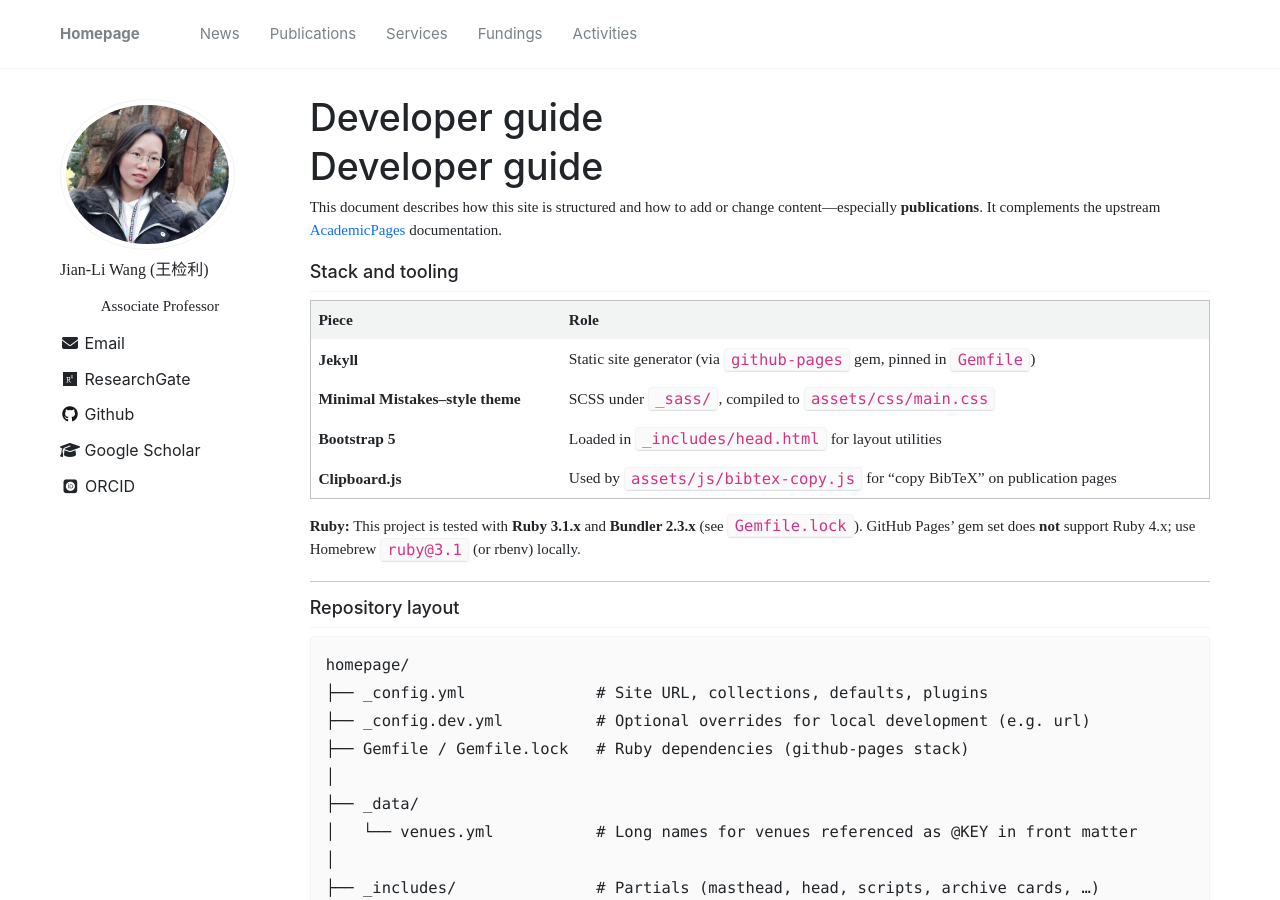
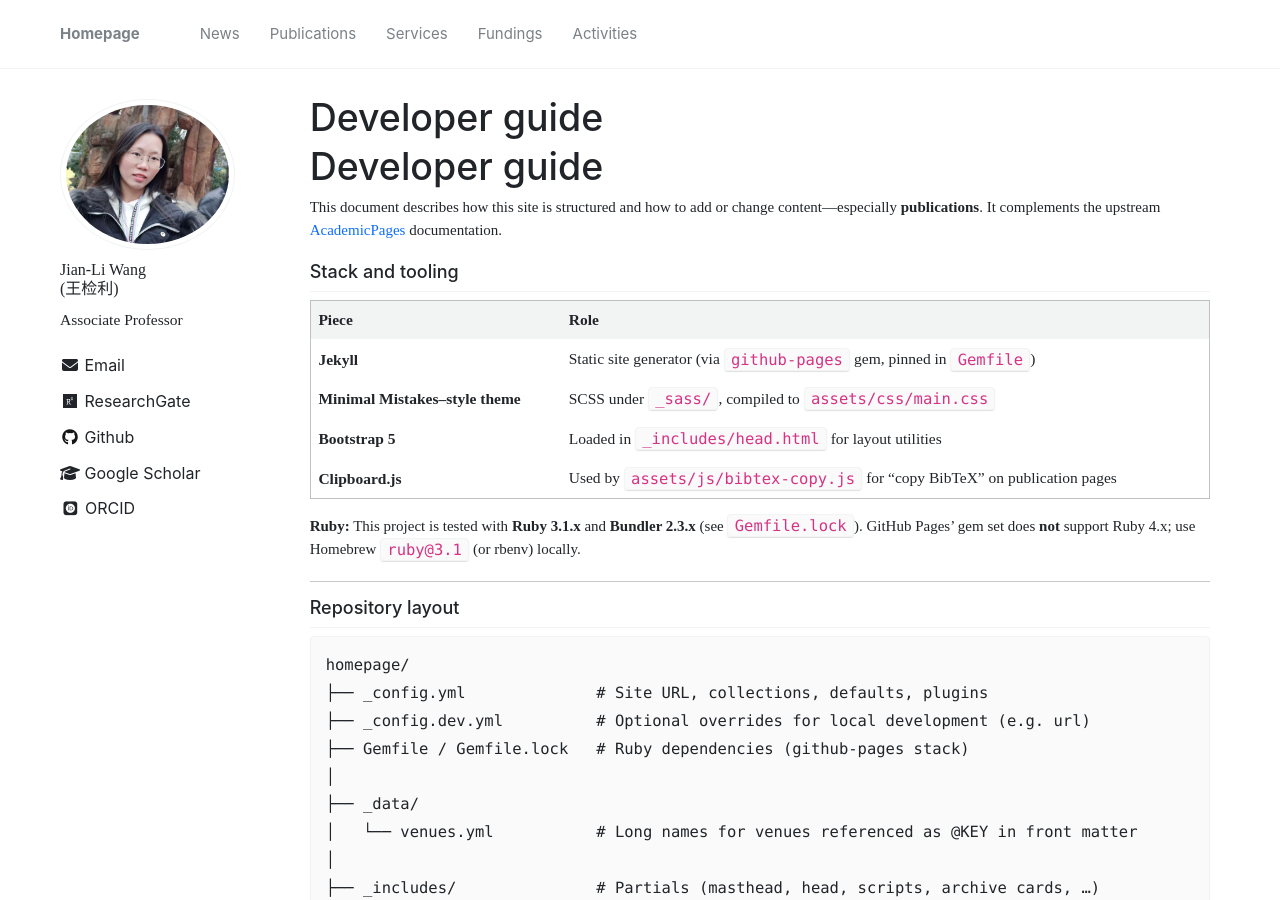
Before and after one commit to wangjianli123/wangjianli123.github.io, a Jekyll site: the page built from DEV.md, in a window 1280 px wide and 900 px high. Built offline with Jekyll 4.4.1, drawn with Linux system fonts in a browser that asks for light colours; nearby versions of some CDN libraries; some web fonts are replaced; our own code applies the rules of GitHub Pages for plain Markdown files; comment, search, counter and statistics services are not loaded.

```diff
--- a/_config.yml
+++ b/_config.yml
@@ -79,9 +79,9 @@ analytics:
 
 # Site Author
 author:
-  name             : "Jian-Li Wang (王检利)"
+  name             : "Jian-Li Wang<br>(王检利)"
   avatar           : "profile.png"
-  bio              : "<center>Associate Professor<center>"
+  bio              : "Associate Professor"
   location         : # "US"
   employer         :
   employer_url     : #"https://research.nvidia.com/labs/sil"
```
